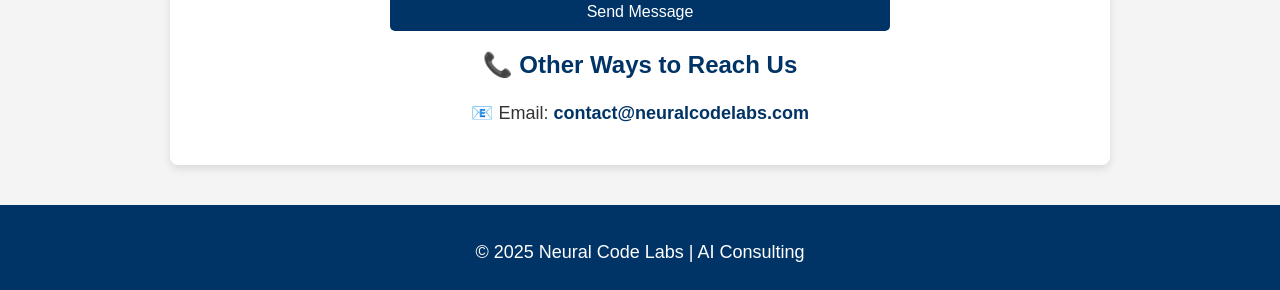
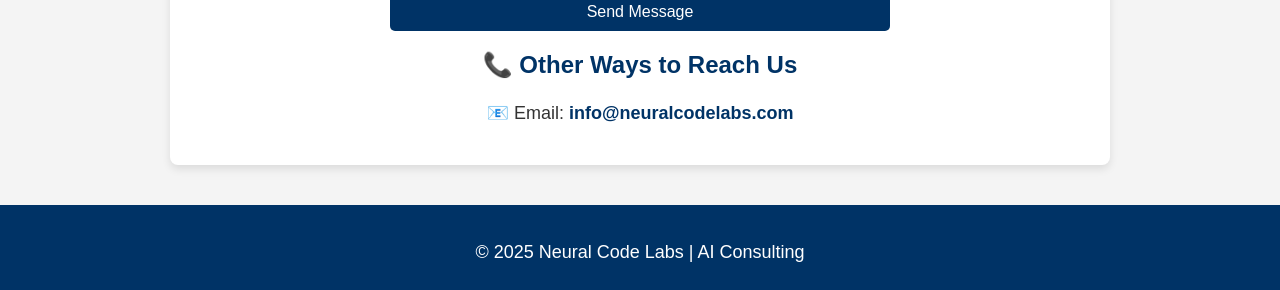
Before and after one commit to Neural-Code-Labs/neuralcodelabs.github.io, a Jekyll site: the page built from contact.md, in a window 1280 px wide. Shown: the part 668-958 px from the top of the page. Built offline with Jekyll 4.4.1, drawn with Linux system fonts in a browser that asks for light colours.

Commit message:
Update contact.md

```diff
--- a/contact.md
+++ b/contact.md
@@ -10,12 +10,12 @@
 Have a question? Want to explore AI solutions? Fill out the form below, and we'll get back to you!
 
 ## **📩 Contact Form**
-<form action="https://formspree.io/f/YOUR_FORM_ID" method="POST">
+<form action="https://formsubmit.co/info@neurocodelabs.com" method="POST">
     <label for="name">Name:</label>
     <input type="text" id="name" name="name" required>
 
     <label for="email">Email:</label>
-    <input type="email" id="email" name="_replyto" required>
+    <input type="email" id="email" name="email" required>
 
     <label for="message">Message:</label>
     <textarea id="message" name="message" rows="5" required></textarea>
@@ -24,4 +24,4 @@
 </form>
 
 ## **📞 Other Ways to Reach Us**
-📧 Email: **contact@neuralcodelabs.com**
+📧 Email: **info@neuralcodelabs.com**
```
